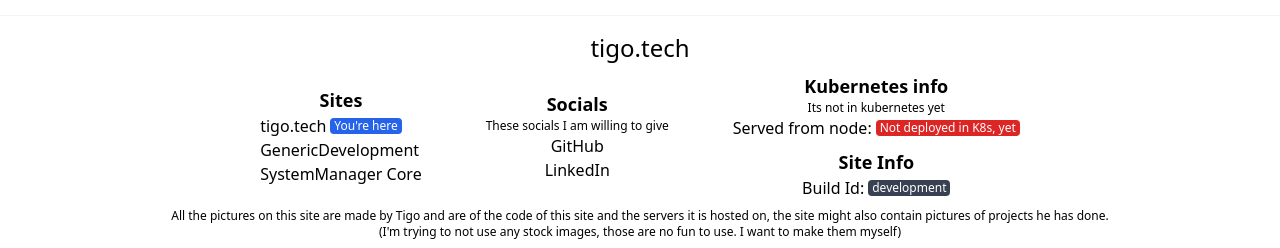
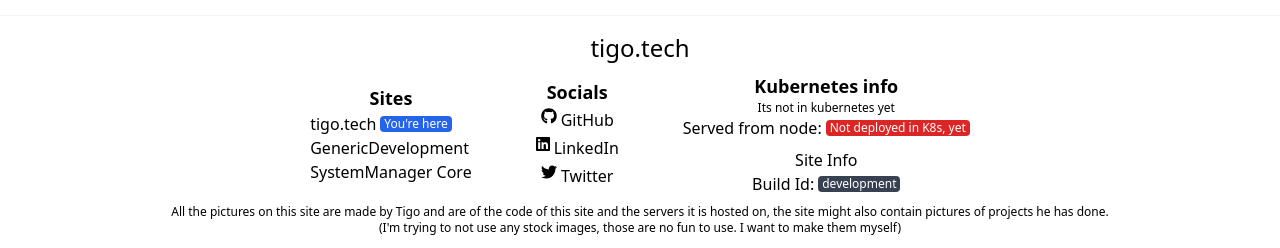
Before and after one commit to tigomiddelkoop/Portfolio, a Next.js app: page / in a window 1280 px wide. Shown: the part 1172-1420 px from the top of the page. Built offline with nearby package versions, Linux system fonts and the light colour scheme.

Commit message:
Added icons to footer

```diff
--- a/package.json
+++ b/package.json
@@ -11,6 +11,7 @@
   "dependencies": {
     "@fortawesome/fontawesome-free": "^5.15.2",
     "@fortawesome/fontawesome-svg-core": "^1.2.34",
+    "@fortawesome/free-brands-svg-icons": "^5.15.2",
     "@fortawesome/free-solid-svg-icons": "^5.15.2",
     "@fortawesome/react-fontawesome": "^0.1.14",
     "framer-motion": "^3.2.1",
--- a/src/components/footer.module.scss
+++ b/src/components/footer.module.scss
@@ -1,11 +1,18 @@
-.footerCategoryContainer {
-  @apply py-2 px-8
+.categoryContainer {
+  @apply py-2 px-8;
 }
 
-.footerCategoryTitle {
+.categoryTitle {
   @apply text-lg font-bold
 }
 
-.footerCategorySubTitle {
+.categorySubTitle {
   @apply text-xs
 }
+.socialMediaLink {
+  @apply flex flex-row my-0.5;
+}
+
+.socialMediaCategory {
+  @apply flex flex-col text-center items-center justify-center;
+}
--- a/src/components/footer.tsx
+++ b/src/components/footer.tsx
@@ -2,6 +2,7 @@ import Pill from "./pill";
 import styles from "./footer.module.scss"
 import {useEffect, useState} from "react";
 import {FontAwesomeIcon} from "@fortawesome/react-fontawesome";
+import {faGithub, faLinkedin, faTwitter} from "@fortawesome/free-brands-svg-icons";
 
 export default function Footer() {
 
@@ -15,8 +16,8 @@ export default function Footer() {
         className={"align-bottom p-4 border-t border-b border-gray-100 items-center justify-center text-center dark:bg-gray-800 dark:border-gray-500 dark:text-white"}>
         <h1 className={"text-2xl"}>tigo.tech</h1>
         <div className={"flex flex-col lg:flex-row items-center justify-center text-center"}>
-            <div className={styles.footerCategoryContainer}>
-                <p className={styles.footerCategoryTitle}>Sites</p>
+            <div className={styles.categoryContainer}>
+                <p className={styles.categoryTitle}>Sites</p>
                 <div className={"flex items-center"}><a href={"https://tigo.tech"}
                                                         className={"mr-1"}>tigo.tech</a><Pill color={"info"}>You're
                     here</Pill></div>
@@ -25,19 +26,30 @@ export default function Footer() {
                 <div className={"flex items-center"}><a href={"https://systemmanager.io"}>SystemManager Core</a></div>
             </div>
 
-            <div className={styles.footerCategoryContainer}>
-                <p className={styles.footerCategoryTitle}>Socials</p>
-                <p className={styles.footerCategorySubTitle}>These socials I am willing to give</p>
-                <div><a rel={"noreferrer noopener _blank"} href={"https://github.com/tigomiddelkoop"}>GitHub</a></div>
-                <div><a rel={"noreferrer noopener _blank"}
-                        href={"https://www.linkedin.com/in/tigo-middelkoop-92067a15b/"}>LinkedIn</a></div>
-                {/*<div><a>Twitter</a></div>*/}
+            <div className={styles.categoryContainer}>
+                <div>
+                    <p className={styles.categoryTitle}>Socials</p>
+                </div>
+                <div className={styles.socialMediaCategory}>
+                    <a className={styles.socialMediaLink} rel={"noreferrer noopener _blank"}
+                       href={"https://github.com/tigomiddelkoop"}><FontAwesomeIcon width={16} className={"mr-1"}
+                                                                                   icon={faGithub}/> GitHub</a>
+
+                    <a className={"flex flex-row my-0.5"} rel={"noreferrer noopener _blank"}
+                       href={"https://www.linkedin.com/in/tigo-middelkoop-92067a15b/"}><FontAwesomeIcon width={16}
+                                                                                                        className={"mr-1"}
+                                                                                                        icon={faLinkedin}/> LinkedIn</a>
+                    <a className={"flex flex-row my-0.5"} rel={"noreferrer noopener _blank"}
+                       href={"https://twitter.com/__Tigo__"}><FontAwesomeIcon width={16}
+                                                                              className={"mr-1"}
+                                                                              icon={faTwitter}/> Twitter</a>
+                </div>
             </div>
 
-            <div className={styles.footerCategoryContainer}>
+            <div className={styles.categoryContainer}>
                 <div className={"mb-2"}>
-                    <p className={styles.footerCategoryTitle}>Kubernetes info</p>
-                    <div className={styles.footerCategorySubTitle}>
+                    <p className={styles.categoryTitle}>Kubernetes info</p>
+                    <div className={styles.categorySubTitle}>
                         <p className={"text-xs"}>Its not in kubernetes yet</p>
                         {/*<p className={"text-xs"}>That's right! It's deployed in kubernetes!</p>*/}
                         {/*<p className={"text-xs"}>I'm even learning kubernetes</p>*/}
@@ -56,9 +68,11 @@ export default function Footer() {
                 </div>
             </div>
         </div>
-        <p className={"text-xs font-light"}>All the pictures on this site are made by Tigo and are of the code of this site and the
+        <p className={"text-xs font-light"}>All the pictures on this site are made by Tigo and are of the code of this
+            site and the
             servers it is hosted on, the site might also contain pictures of projects he has done.</p>
-        <p className={"text-xs font-light"}>(I'm trying to not use any stock images, those are no fun to use. I want to make them myself)</p>
+        <p className={"text-xs font-light"}>(I'm trying to not use any stock images, those are no fun to use. I want to
+            make them myself)</p>
     </footer>
 
 }
```
Also changed, not shown: 1 other file (tests, documents, lock files or other folders).
